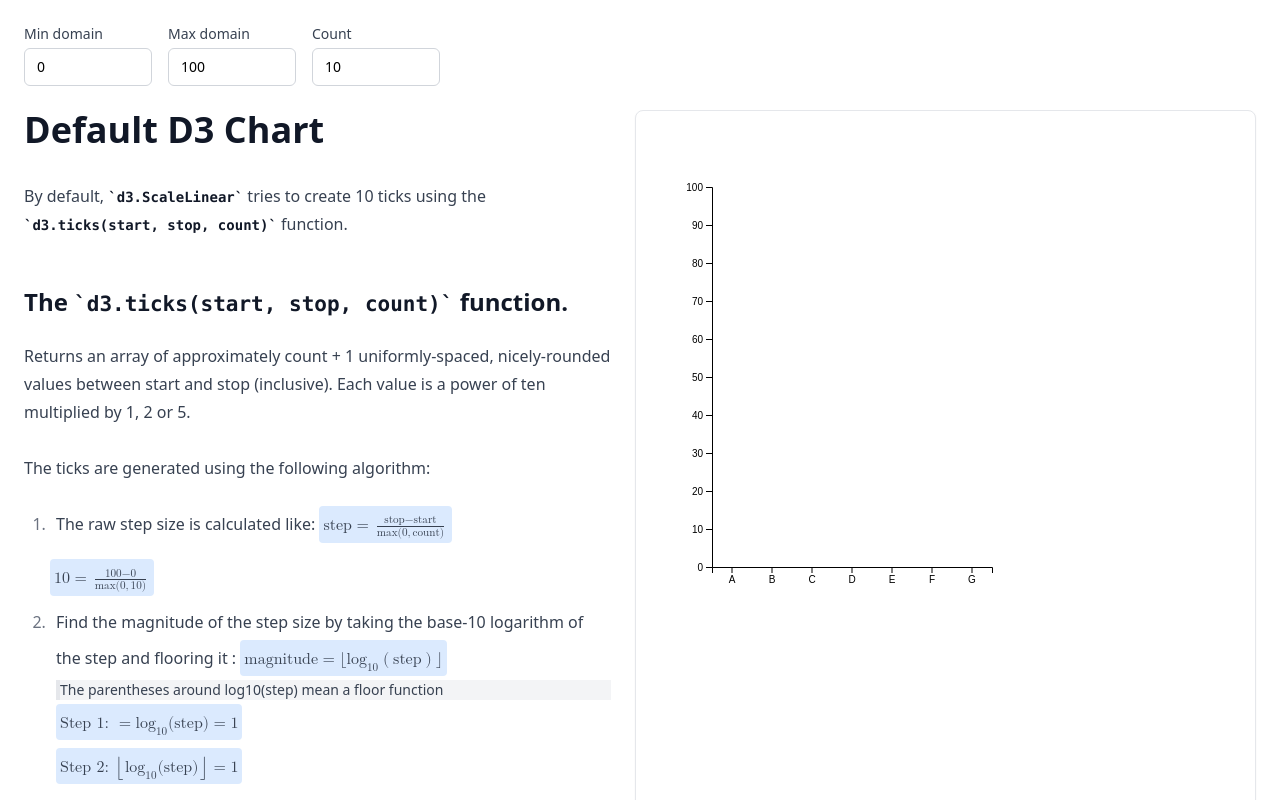
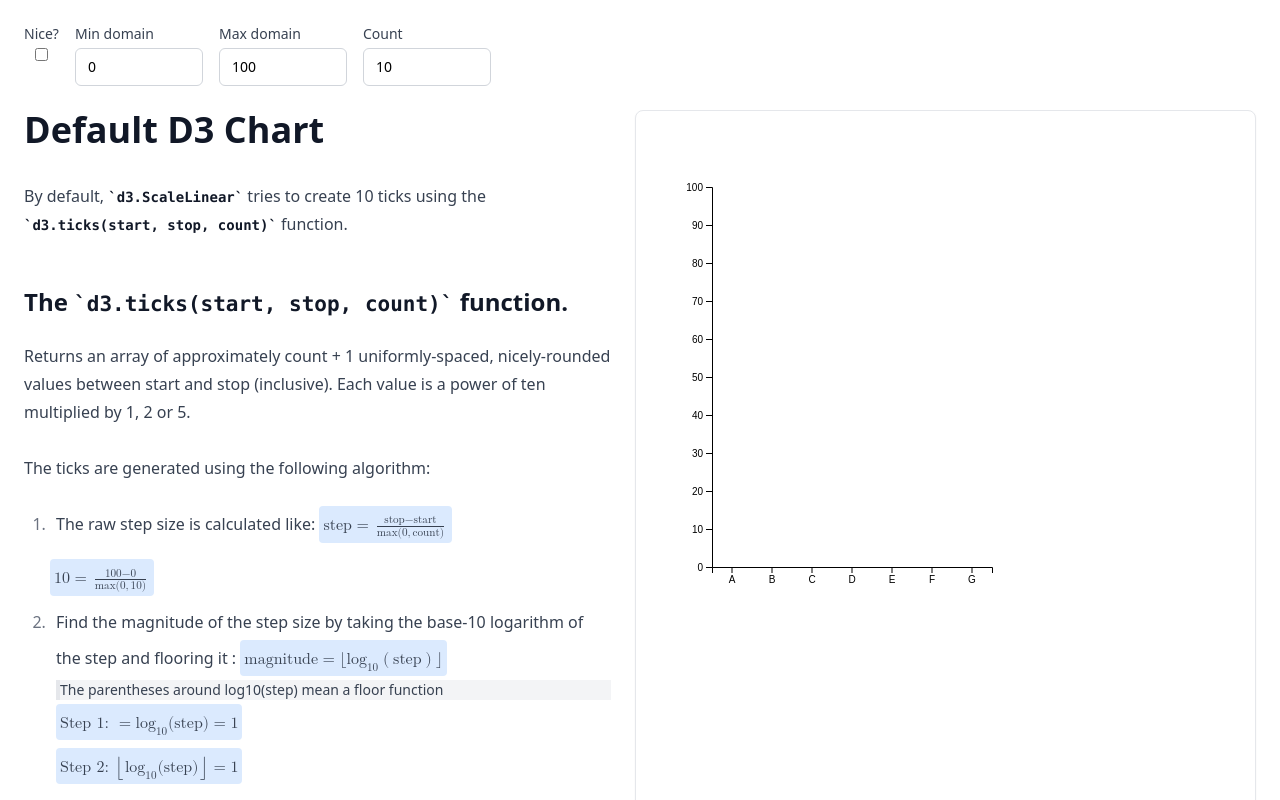
Before and after one commit to Jeffreyyvdb/d3-tick-algorithm, a SvelteKit app: page / in a window 1280 px wide. Shown: the top 800 px of the page. Built offline with nearby package versions, Linux system fonts and the light colour scheme.

Commit message:
Add checkbox to toggle the nice function

```diff
--- a/src/routes/+page.svelte
+++ b/src/routes/+page.svelte
@@ -11,6 +11,8 @@
 	const marginLeft = $state(60);
 
 	let domain = $state([0, 100]);
+
+	let nice = $state(false);
 
 	// For the tick steps explanation
 	let start = $derived(domain[0]);
@@ -33,12 +35,14 @@
 			.range([marginLeft, width - marginRight])
 	);
 
-	let yScale = $derived(
-		d3
+	let yScale = $derived.by(() => {
+		let yScale = d3
 			.scaleLinear()
 			.domain(domain)
-			.range([height - marginBottom, marginTop])
-	);
+			.range([height - marginBottom, marginTop]);
+
+		return nice ? yScale.nice(count) : yScale;
+	});
 
 	$effect(() => {
 		svgElement.innerHTML = '';
@@ -61,6 +65,10 @@
 
 <div class="container mx-auto space-y-6 p-6">
 	<div class="flex flex-wrap gap-4">
+		<label class="flex flex-col gap-1">
+			<span class="text-sm font-medium text-gray-700">Nice?</span>
+			<input type="checkbox" bind:checked={nice} />
+		</label>
 		<label class="flex flex-col gap-1">
 			<span class="text-sm font-medium text-gray-700">Min domain</span>
 			<input
```
